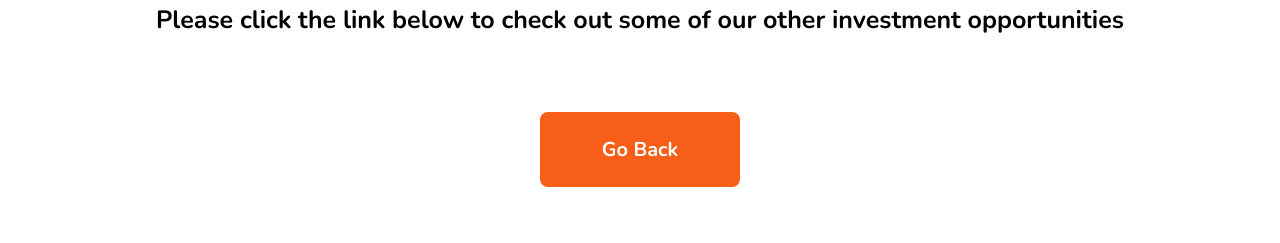
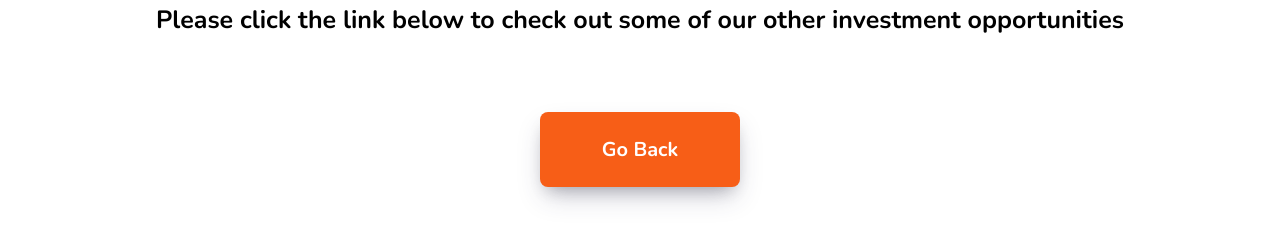
Before and after one commit to azubike-junior/Realvest, a plain HTML site: page index.html in a window 1280 px wide. Shown: the part 343-586 px from the top of the page. Drawn offline with nearby package versions, Linux system fonts and the light colour scheme.

Commit message:
first commit

```diff
--- a/styles.css
+++ b/styles.css
@@ -64,6 +64,7 @@ button {
     width: 200px;
     font-family: 'Nunito', sans-serif;
     font-size: 20px;
+    box-shadow: rgba(50, 50, 93, 0.25) 0px 13px 27px -5px, rgba(0, 0, 0, 0.3) 0px 8px 16px -8px;
 }
 
 a {
```
